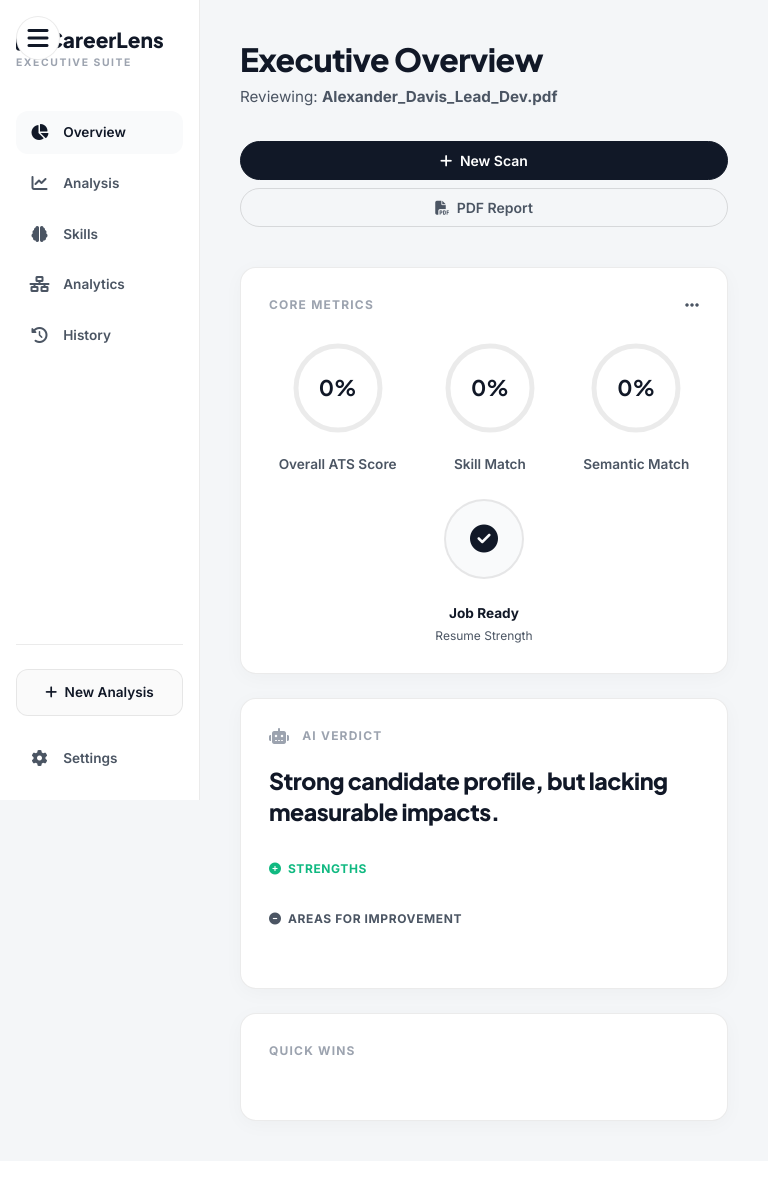
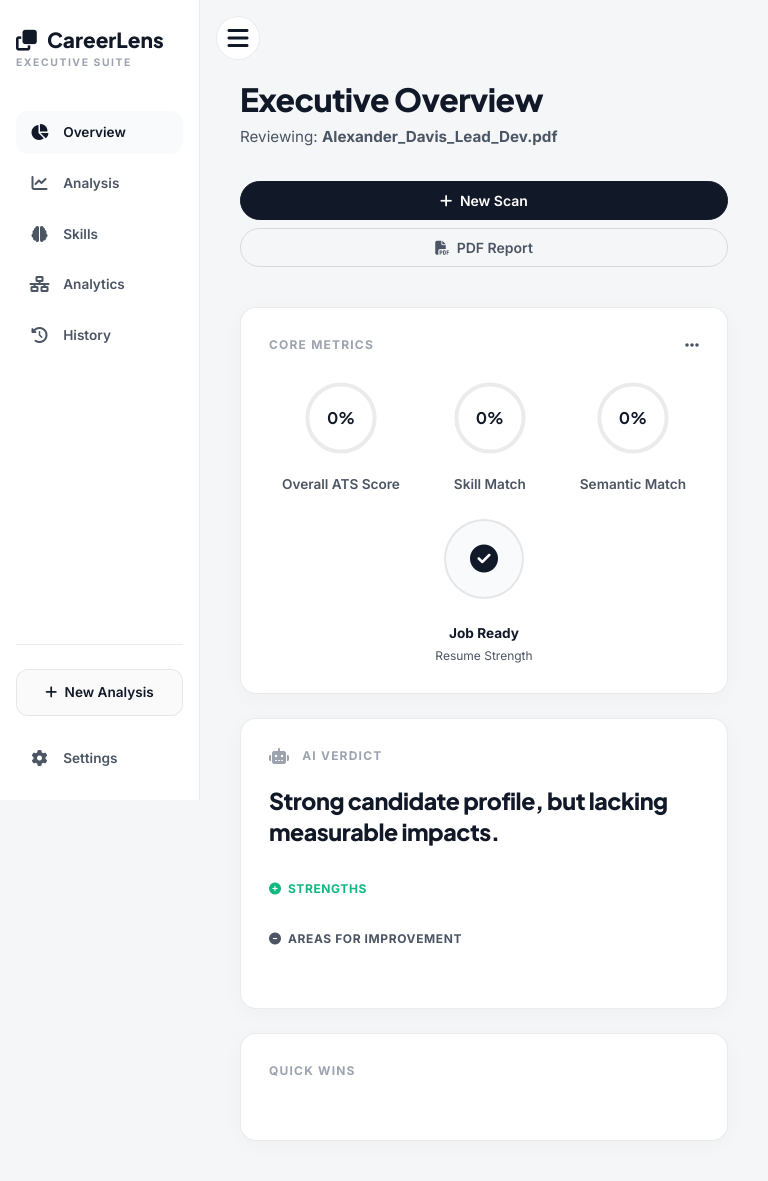
Before and after one commit to aaushx/CareerLens-v2, a Flask app: template templates/result.html in a window 768 px wide. Before the commit the page ends 1132 px from the top, so only its background shows below. Run offline with Flask 3, Linux system fonts and the light colour scheme; the template is opened without the code that fills it, so the values that code supplies are empty; data comes from the database, SQL or seed files in the repository; some libraries are stand-ins or nearby versions.

Commit message:
Resposive Design Update

```diff
--- a/app.py
+++ b/app.py
@@ -4,19 +4,14 @@ import fitz
 import pytesseract
 from PIL import Image
 from flask import Flask, render_template, request, jsonify, send_file, session
-from sklearn.feature_extraction.text import TfidfVectorizer
-from sklearn.metrics.pairwise import cosine_similarity
+# sklearn imports are lazy-loaded inside perform_analysis() for faster container startup
 from werkzeug.utils import secure_filename
 
 # Load environment variables from .env file
 
 
-# ReportLab imports for PDF generation
+# ReportLab imports are lazy-loaded inside generate_pdf_report() for faster container startup
 from io import BytesIO
-from reportlab.lib.pagesizes import letter
-from reportlab.platypus import SimpleDocTemplate, Paragraph, Spacer, Table, TableStyle
-from reportlab.lib.styles import getSampleStyleSheet, ParagraphStyle
-from reportlab.lib import colors
 
 # -------------------------------
 # Tesseract OCR Path (Cross-platform)
@@ -35,9 +30,11 @@ vectorizer = None
 def get_tfidf_vectorizer():
     """Lazy-initialize TF-IDF vectorizer for semantic similarity.
     TF-IDF is lightweight and works well for this use case without heavy ML models.
+    Imports sklearn lazily to speed up container startup.
     """
     global vectorizer
     if vectorizer is None:
+        from sklearn.feature_extraction.text import TfidfVectorizer
         vectorizer = TfidfVectorizer(max_features=5000, stop_words='english', lowercase=True)
     return vectorizer
 
@@ -592,6 +589,7 @@ def perform_analysis(extracted_text, job_description, filename, extraction_metho
 
     # NLP Semantic Similarity (using TF-IDF for minimal memory usage)
     try:
+        from sklearn.metrics.pairwise import cosine_similarity
         vectorizer = get_tfidf_vectorizer()
         # Fit and transform both documents
         tfidf_matrix = vectorizer.fit_transform([extracted_text, job_description])
@@ -1355,6 +1353,12 @@ def generate_suggestions(text_lower, text_original, match_percentage, action_ver
 # ReportLab PDF Helper Function
 # -------------------------------
 def generate_pdf_report(data):
+    # Lazy-load reportlab to speed up container startup
+    from reportlab.lib.pagesizes import letter
+    from reportlab.platypus import SimpleDocTemplate, Paragraph, Spacer, Table, TableStyle
+    from reportlab.lib.styles import getSampleStyleSheet, ParagraphStyle
+    from reportlab.lib import colors
+
     buffer = BytesIO()
     # Margins: 36pt = 0.5 inch
     doc = SimpleDocTemplate(
--- a/static/css/style.css
+++ b/static/css/style.css
@@ -583,8 +583,8 @@ textarea.form-control.bg-dark:focus {
 }
 .gauge-container-lens {
     position: relative;
-    width: 100px;
-    height: 100px;
+    width: clamp(80px, 9vw, 120px);
+    height: clamp(80px, 9vw, 120px);
     margin: 0 auto 1rem;
 }
 .gauge-svg-lens {
@@ -609,7 +609,7 @@ textarea.form-control.bg-dark:focus {
     transform: translate(-50%, -50%);
     font-family: 'Plus Jakarta Sans', sans-serif;
     font-weight: 700;
-    font-size: 1.35rem;
+    font-size: clamp(1rem, 1.25vw, 1.5rem);
     color: var(--text-main);
 }
 .gauge-label-lens {
@@ -1482,12 +1482,22 @@ textarea.form-control.bg-dark:focus {
         padding: 0.7rem 0.85rem;
     }
 
+    /* ─ Toggle Button ─ */
+    .navbar-mobile-toggle {
+        display: flex !important;
+        left: 216px !important; /* 200px sidebar + 16px spacing */
+        transition: left 0.3s cubic-bezier(0.4, 0, 0.2, 1);
+    }
+    .sidebar-lens.collapsed + .navbar-mobile-toggle {
+        left: 96px !important; /* 80px collapsed sidebar + 16px spacing */
+    }
+
     /* ─ Canvas ─ */
     .canvas-lens {
         margin-left: 200px;
-        padding: 2.5rem;
-    }
-    .sidebar-lens.collapsed + .canvas-lens {
+        padding: 5rem 2.5rem 2.5rem 2.5rem !important;
+    }
+    .sidebar-lens.collapsed + .navbar-mobile-toggle + .canvas-lens {
         margin-left: 80px !important;
     }
 
--- a/templates/index.html
+++ b/templates/index.html
@@ -23,7 +23,7 @@
 
             <!-- Spinner -->
             <div class="loader-spinner-wrap-lens">
-                <svg class="loader-spinner-svg-lens" width="160" height="160">
+                <svg class="loader-spinner-svg-lens" viewBox="0 0 160 160" width="100%" height="100%">
                     <circle class="loader-spinner-bg-lens" stroke-width="6" r="70" cx="80" cy="80" />
                     <circle id="loader-fill-circle" class="loader-spinner-fill-lens" stroke-width="6" r="70" cx="80" cy="80" stroke-dasharray="439.82" stroke-dashoffset="439.82" />
                 </svg>
--- a/templates/result.html
+++ b/templates/result.html
@@ -22,11 +22,6 @@
 
     <!-- Layout Wrapper -->
     <div class="app-wrapper-lens">
-
-        <!-- ======== Mobile Sidebar Toggle ======== -->
-        <button class="navbar-mobile-toggle" id="sidebar-mobile-toggle" aria-label="Toggle sidebar" title="Menu">
-            <i class="fas fa-bars"></i>
-        </button>
 
         <!-- ======== Sidebar ======== -->
         <aside class="sidebar-lens" id="sidebar">
@@ -75,6 +70,11 @@
             </div>
         </aside>
 
+        <!-- ======== Mobile Sidebar Toggle ======== -->
+        <button class="navbar-mobile-toggle" id="sidebar-mobile-toggle" aria-label="Toggle sidebar" title="Menu">
+            <i class="fas fa-bars"></i>
+        </button>
+
         <!-- ======== Main Content Canvas ======== -->
         <div class="canvas-lens">
 
@@ -112,7 +112,7 @@
                                 <!-- Overall Score -->
                                 <div class="gauge-item-lens">
                                     <div class="gauge-container-lens">
-                                        <svg class="gauge-svg-lens" width="100" height="100">
+                                        <svg class="gauge-svg-lens" viewBox="0 0 100 100" width="100%" height="100%">
                                             <circle class="gauge-bg-lens" stroke-width="5" r="42" cx="50" cy="50" />
                                             <circle id="gauge-final" class="gauge-fill-lens" stroke="white" stroke-dasharray="263.89" stroke-dashoffset="263.89" stroke-width="5" r="42" cx="50" cy="50" />
                                         </svg>
@@ -123,7 +123,7 @@
                                 <!-- Skill Match -->
                                 <div class="gauge-item-lens">
                                     <div class="gauge-container-lens">
-                                        <svg class="gauge-svg-lens" width="100" height="100">
+                                        <svg class="gauge-svg-lens" viewBox="0 0 100 100" width="100%" height="100%">
                                             <circle class="gauge-bg-lens" stroke-width="5" r="42" cx="50" cy="50" />
                                             <circle id="gauge-skill" class="gauge-fill-lens" stroke="white" stroke-dasharray="263.89" stroke-dashoffset="263.89" stroke-width="5" r="42" cx="50" cy="50" />
                                         </svg>
@@ -134,7 +134,7 @@
                                 <!-- Semantic Match -->
                                 <div class="gauge-item-lens">
                                     <div class="gauge-container-lens">
-                                        <svg class="gauge-svg-lens" width="100" height="100">
+                                        <svg class="gauge-svg-lens" viewBox="0 0 100 100" width="100%" height="100%">
                                             <circle class="gauge-bg-lens" stroke-width="5" r="42" cx="50" cy="50" />
                                             <circle id="gauge-semantic" class="gauge-fill-lens" stroke="white" stroke-dasharray="263.89" stroke-dashoffset="263.89" stroke-width="5" r="42" cx="50" cy="50" />
                                         </svg>
```
Also changed, not shown: README.md.
